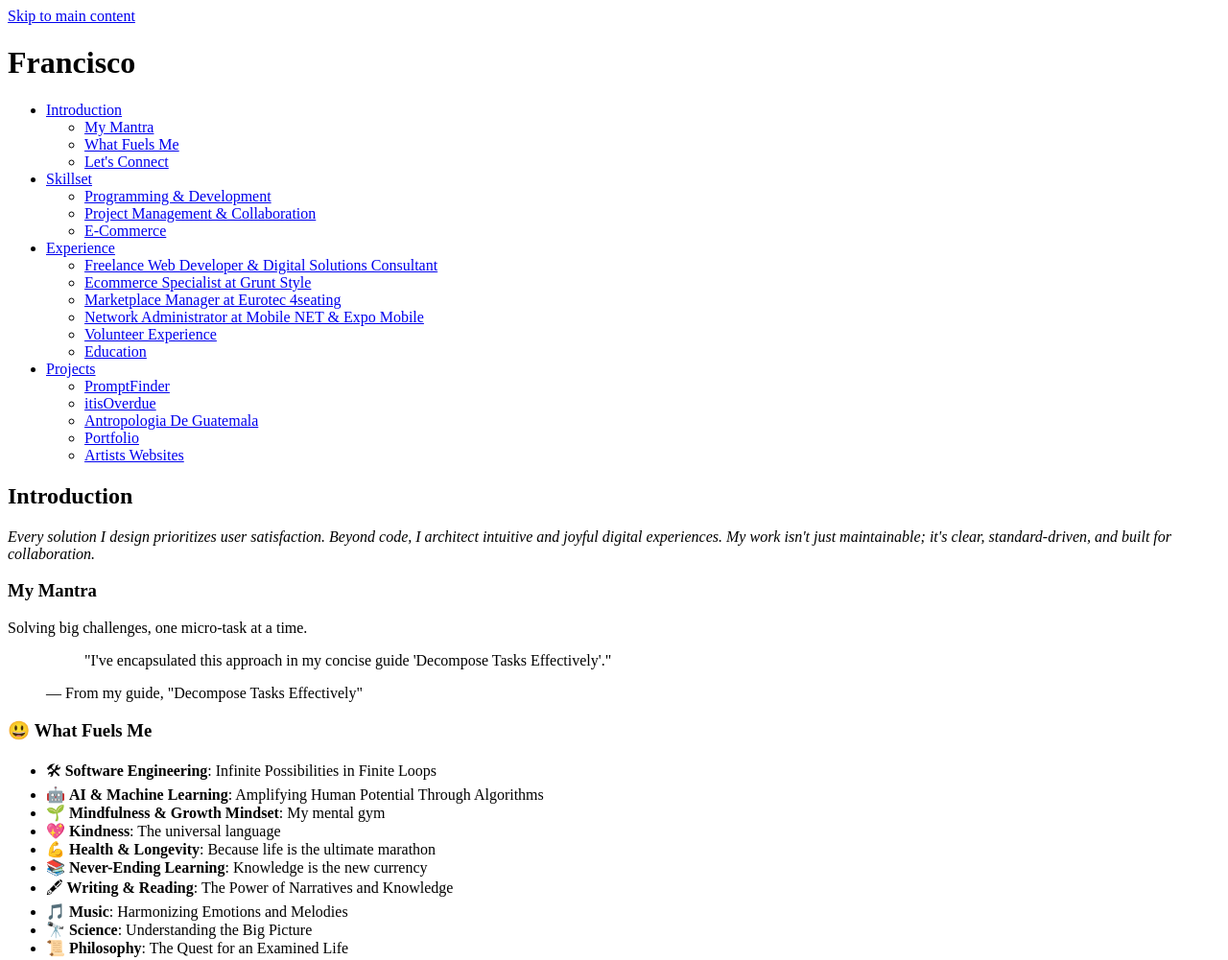
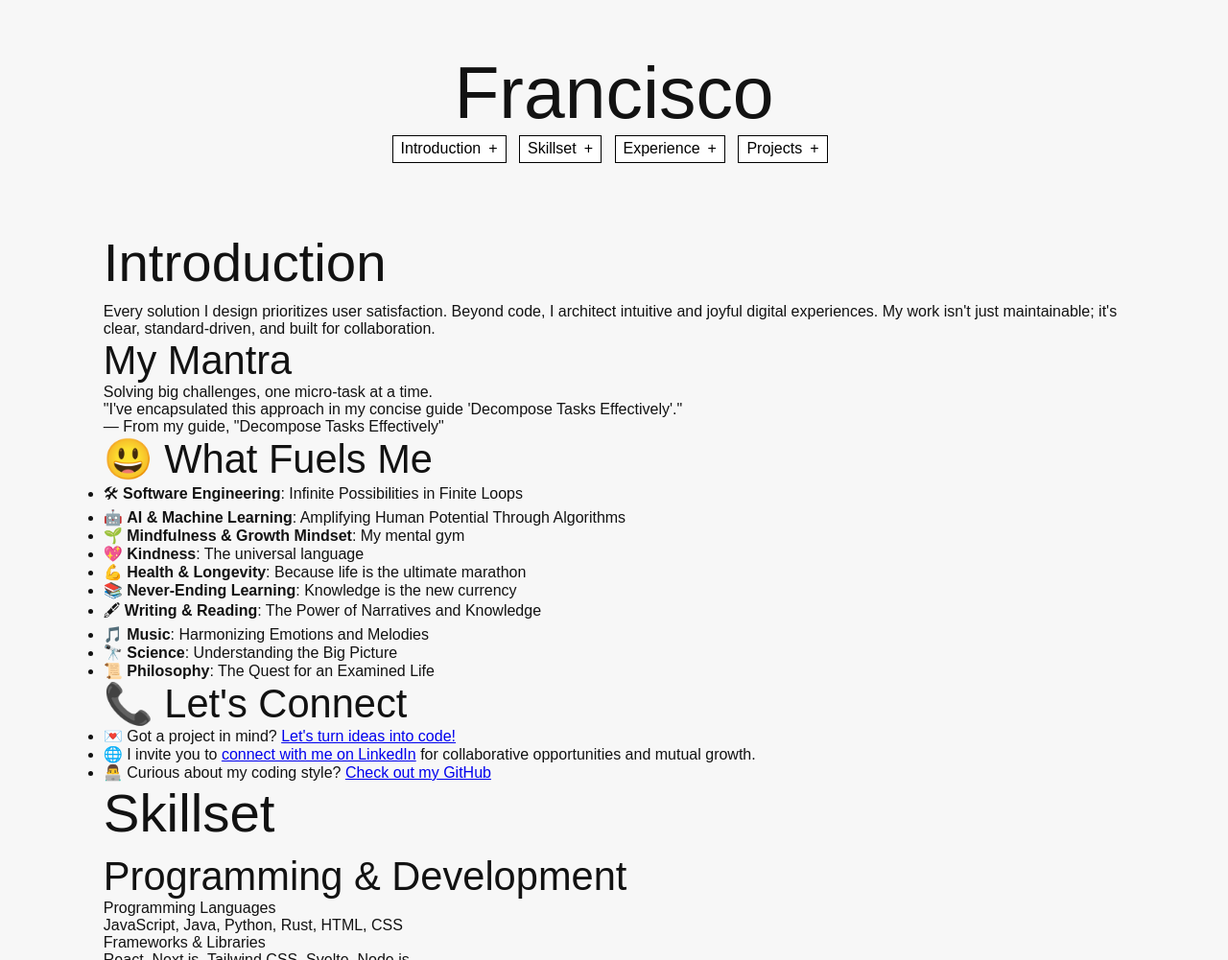
Before and after one commit to fromOkayToGreat/portfolio-build, a plain HTML site: page index.html in a window 1280 px wide. Shown: the top 1001 px of the page at 96% size. Drawn offline with Linux system fonts and the light colour scheme.

Commit message:
:sparkles: Add semantic, accessible multi-level navigation
Completed the implementation of a fully accessible and semantic navigation menu. Enhancements include keyboard
navigation support, screen reader compatibility, and full
compliance with ARIA guidelines. The navigation modal is now
responsive and provides a clear, user-friendly experience across
all devices.

```diff
--- a/index.html
+++ b/index.html
@@ -3,7 +3,8 @@
   <head>
     <meta charset="UTF-8" />
     <title>
-      Full-Stack Software Engineer in Orange County, CA - Francisco Gramajo
+      Full-Stack Software Engineer in Orange County, California - Francisco
+      Gramajo
     </title>
     <meta name="viewport" content="width=device-width, initial-scale=1.0" />
     <meta
@@ -14,19 +15,20 @@
     <meta name="geo.placename" content="Orange County" />
     <meta name="robots" content="index, follow" />
 
-    <!-- <link rel="stylesheet" href="styles.css" /> -->
+    <link rel="stylesheet" href="styles.css" />
   </head>
   <body>
+    <div class="wrapper">
       <!-- Header -->
       <header>
-      <a href="#main-content" class="skip-link">Skip to main content</a>
         <h1>Francisco</h1>
-      <nav aria-label="Primary navigation">
+        <nav id="navigation" class="main-nav" aria-label="Primary navigation">
+          <a href="#lets-connect" class="skip-link">Skip navigation</a>
           <ul>
             <!-- Introduction Navigation -->
-          <li data-section="introduction">
-            <a href="#introduction">Introduction</a>
-            <ul>
+            <li data-section="introduction" class="has-sub-menu">
+              <button class="menu-trigger">Introduction</button>
+              <ul class="sub-menu">
                 <li><a href="#my-mantra">My Mantra</a></li>
                 <li><a href="#what-fuels-me">What Fuels Me</a></li>
                 <li><a href="#lets-connect">Let's Connect</a></li>
@@ -34,11 +36,13 @@
             </li>
 
             <!-- Skillset Navigation -->
-          <li data-section="skillset">
-            <a href="#skillset">Skillset</a>
-            <ul>
+            <li data-section="skillset" class="has-sub-menu">
+              <button class="menu-trigger">Skillset</button>
+              <ul class="sub-menu">
                 <li>
-                <a href="#programming-development">Programming & Development</a>
+                  <a href="#programming-development"
+                    >Programming & Development</a
+                  >
                 </li>
                 <li>
                   <a href="#project-management-collaboration"
@@ -50,9 +54,9 @@
             </li>
 
             <!-- Experience Navigation -->
-          <li data-section="experience">
-            <a href="#experience">Experience</a>
-            <ul>
+            <li data-section="experience" class="has-sub-menu">
+              <button class="menu-trigger">Experience</button>
+              <ul class="sub-menu">
                 <li>
                   <a href="#freelance-web-developer"
                     >Freelance Web Developer & Digital Solutions Consultant</a
@@ -81,9 +85,9 @@
             </li>
 
             <!-- Projects Navigation -->
-          <li data-section="projects">
-            <a href="#projects">Projects</a>
-            <ul>
+            <li data-section="projects" class="has-sub-menu">
+              <button class="menu-trigger">Projects</button>
+              <ul class="sub-menu">
                 <li><a href="#promptfinder">PromptFinder</a></li>
                 <li><a href="#itisoverdue">itisOverdue</a></li>
                 <li>
@@ -101,12 +105,12 @@
         <section id="introduction" aria-labelledby="introduction-header">
           <h2 id="introduction-header">Introduction</h2>
           <p>
-          <em
-            >Every solution I design prioritizes user satisfaction. Beyond code,
-            I architect intuitive and joyful digital experiences. My work isn't
-            just maintainable; it's clear, standard-driven, and built for
-            collaboration.</em
-          >
+            <em>
+              Every solution I design prioritizes user satisfaction. Beyond
+              code, I architect intuitive and joyful digital experiences. My
+              work isn't just maintainable; it's clear, standard-driven, and
+              built for collaboration.
+            </em>
           </p>
         </section>
         <!-- Mantra -->
@@ -189,7 +193,7 @@
               Got a project in mind?
               <a
                 href="mailto:francisco@fromokaytogreat.com"
-              aria-label="Email Francisco for collaboration, I look forward to hearing from you!"
+                aria-label="Let's turn ideas into code! Email Francisco for collaboration."
                 >Let's turn ideas into code!</a
               >
             </li>
@@ -200,7 +204,7 @@
                 href="https://linkedin.com/in/francisco-gramajo/"
                 target="_blank"
                 rel="noopener noreferrer"
-              aria-label="Connect with Francisco on LinkedIn"
+                aria-label="Connect with me on LinkedIn for collaborative opportunities and mutual growth."
                 >connect with me on LinkedIn</a
               >
               for collaborative opportunities and mutual growth.
@@ -212,7 +216,7 @@
                 href="https://github.com/fromOkayToGreat"
                 target="_blank"
                 rel="noopener noreferrer"
-              aria-label="Visit Francisco's GitHub"
+                aria-label="Check out my GitHub to see my coding style."
                 >Check out my GitHub</a
               >
             </li>
@@ -260,13 +264,15 @@
             </h3>
             <ul>
               <li>
-              <strong>Project Management Tools</strong>: GitHub, Asana, Notion,
-              Jira
+                <strong>Project Management Tools</strong>: GitHub, Asana,
+                Notion, Jira
               </li>
               <li>
                 <strong>Messaging</strong>: Discord, Slack, Zoom, Google Chat
               </li>
-            <li><strong>Office Suites</strong>: MS Office, Google Workspace</li>
+              <li>
+                <strong>Office Suites</strong>: MS Office, Google Workspace
+              </li>
               <li>
                 <strong>Spoken Languages</strong>: English (Fluent), Spanish
                 (Fluent)
@@ -307,13 +313,14 @@
                 <time datetime="2023-10-01">Oct 2023 - Present</time>
                 <ul>
                   <li>
-                  Delivered tailored web solutions to diverse clients, enhancing
-                  their online presence and meeting business objectives.
+                    Delivered tailored web solutions to diverse clients,
+                    enhancing their online presence and meeting business
+                    objectives.
                   </li>
                   <li>
-                  Specialized in creating intuitive, scalable, and maintainable
-                  websites using technologies such as HTML, CSS, JavaScript,
-                  React, and Next.js.
+                    Specialized in creating intuitive, scalable, and
+                    maintainable websites using technologies such as HTML, CSS,
+                    JavaScript, React, and Next.js.
                   </li>
                   <li>
                     Led end-to-end project lifecycles, from initial consultation
@@ -323,8 +330,8 @@
                   </li>
                   <li>
                     Managed domain hosting, security measures, and ensured
-                  accessibility compliance with modern web standards and Search
-                  Engine Optimization best practices.
+                    accessibility compliance with modern web standards and
+                    Search Engine Optimization best practices.
                   </li>
                 </ul>
               </li>
@@ -338,8 +345,8 @@
                     strategies.
                   </li>
                   <li>
-                  Crafted enticing web content such as product listing details,
-                  enhance imagery, SEO, and keyword research.
+                    Crafted enticing web content such as product listing
+                    details, enhance imagery, SEO, and keyword research.
                   </li>
                   <li>
                     Orchestrated shipping processes and inventory integrity,
@@ -377,13 +384,16 @@
                     Director.
                   </li>
                   <li>
-                  Cleared 95% of clearance inventory, freeing up warehouse space
-                  and enabling a YoY increase in sales exceeding $20 million.
+                    Cleared 95% of clearance inventory, freeing up warehouse
+                    space and enabling a YoY increase in sales exceeding $20
+                    million.
                   </li>
                 </ul>
               </li>
               <li id="network-administrator">
-              <strong>Network Administrator at Mobile NET & Expo Mobile</strong>
+                <strong
+                  >Network Administrator at Mobile NET & Expo Mobile</strong
+                >
                 | <time datetime="2014-04-01">Apr 2014</time> -
                 <time datetime="2015-11-01">Nov 2015</time>
                 <ul>
@@ -392,12 +402,15 @@
                     workstations, servers, and networks.
                   </li>
                   <li>
-                  Resolved back-end issues, scrutinizing logs and API requests.
+                    Resolved back-end issues, scrutinizing logs and API
+                    requests.
                   </li>
-                <li>Compiled daily managerial reports using Excel and SQL.</li>
                   <li>
-                  Successfully relocated the company's entire IT infrastructure,
-                  from servers to CCTV, with zero downtime.
+                    Compiled daily managerial reports using Excel and SQL.
+                  </li>
+                  <li>
+                    Successfully relocated the company's entire IT
+                    infrastructure, from servers to CCTV, with zero downtime.
                   </li>
                 </ul>
               </li>
@@ -562,7 +575,7 @@
           </article>
         </section>
       </main>
-
+    </div>
     <script src="script.js"></script>
   </body>
 </html>
--- a/script.js
+++ b/script.js
@@ -1,14 +1,77 @@
-document.addEventListener("DOMContentLoaded", function () {
-  const toggleThemeButton = document.getElementById("toggleTheme");
+// Find all sub-menus.
+const subMenus = document.querySelectorAll(".main-nav ul ul");
+// Find all sub-menu trigger buttons. */
+const menuTriggers = document.querySelectorAll(".menu-trigger");
 
-  toggleThemeButton.addEventListener("click", function () {
-    const body = document.body;
+// Hide all sub-menus.
+subMenus.forEach((subMenu) => {
+  subMenu.classList.add("hide");
+});
 
-    if (body.classList.contains("theme-dark")) {
-      body.classList.remove("theme-dark");
-      // Add light theme class and modify variables
-    } else {
-      body.classList.add("theme-dark");
-    }
+/**
+ * Toggle sub-menu open/closed.
+ * @param {DOM node} parent
+ * @param {boolean} status
+ */
+const toggleMenu = (parent, status) => {
+  const trigger = parent.querySelector("button");
+  const subMenu = parent.querySelector("ul");
+  const sectionName = parent.getAttribute("data-section");
+
+  if (status == "false") {
+    parent.classList.add("open");
+    subMenu.classList.remove("hide");
+    trigger.setAttribute("aria-expanded", "true");
+    trigger.setAttribute("aria-label", `Close ${sectionName} menu.`);
+  } else {
+    parent.classList.remove("open");
+    subMenu.classList.add("hide");
+    trigger.setAttribute("aria-expanded", "false");
+    trigger.setAttribute("aria-label", `Open ${sectionName} menu.`);
+  }
+};
+
+// For each trigger button:
+// - add a down-arrow
+// - set aria attributes
+// - add event listener
+menuTriggers.forEach((trigger) => {
+  trigger.classList.add("sub");
+  const sectionName = trigger.parentElement.getAttribute("data-section");
+
+  trigger.setAttribute("aria-expanded", "false");
+  trigger.setAttribute("aria-label", `Open ${sectionName} menu.`);
+  trigger.addEventListener("click", function () {
+    const parent = trigger.parentElement;
+    const status = trigger.getAttribute("aria-expanded");
+    toggleMenu(parent, status);
   });
 });
+
+// Closes sub-menus when user clicks on a menu item.
+subMenus.forEach((subMenu) => {
+  subMenu.querySelectorAll("li").forEach((menuItem) => {
+    menuItem.addEventListener("click", () => {
+      const openSubMenu = document.querySelector(".main-nav ul ul:not(.hide)");
+      if (openSubMenu) {
+        toggleMenu(openSubMenu.parentElement, "true");
+      }
+    });
+  });
+});
+
+// Close sub-menus when user tabs outside menu.
+document.addEventListener("focusin", (e) => {
+  let currentSubMenu = document.querySelector(".open");
+  if (currentSubMenu && e.target.closest(".has-sub-menu") !== currentSubMenu) {
+    toggleMenu(currentSubMenu, true);
+  }
+});
+
+// Close sub-menus when user clicks outside menu.
+document.addEventListener("click", (e) => {
+  let currentSubMenu = document.querySelector(".open");
+  if (currentSubMenu && e.target.closest(".has-sub-menu") !== currentSubMenu) {
+    toggleMenu(currentSubMenu, true);
+  }
+});
--- a/styles.css
+++ b/styles.css
@@ -35,15 +35,13 @@
   --grid-columns: 12;
 
   --flow-space: var(--space-m);
+
+  --clr-lightest: hsl(0, 0%, 97%);
+  --clr-darkest: hsl(0, 0%, 7%);
 }
 
 /* Utility for dark theme */
 .theme-dark {
-  --bg-darkest: hsl(220, 5%, 13%);
-  --bg-darker: hsl(220, 4%, 14%);
-  --bg-dark: hsl(210, 2%, 19%);
-  --fg-lighter: hsl(240, 33%, 99%);
-  --fg-light: hsl(300, 2%, 77%);
 }
 
 /* Utility CSS (U) */
@@ -60,33 +58,14 @@
 }
 
 html {
-  color-scheme: dark light;
+  color-scheme: light;
 }
 
 body {
   min-height: 100vh;
   font-family: Arial, sans-serif;
-}
-
-.u-container {
-  max-width: var(--grid-max-width);
-}
-
-.u-grid {
-  display: grid;
-}
-
-/* Block CSS (B) */
-#profile,
-#intro,
-#experience,
-#projects {
-  padding: var(--space-l);
-  font-size: var(--step-0);
-}
-
-#profile {
-  padding: var(--space-xl);
+  background: var(--clr-lightest);
+  color: var(--clr-darkest);
 }
 
 /* Exception CSS (E) */
@@ -133,14 +112,121 @@ video {
   max-width: 100%;
 }
 
-main > *:nth-child(1),
-main > *:nth-child(2) {
-  background: var(--bg-darker);
-}
-main > *:nth-child(3) {
-  background: var(--bg-dark);
+/* WRAPPER */
+
+.wrapper {
+  display: grid;
+  grid-gap: var(--grid-gutter);
+  max-width: var(--grid-max-width);
+  margin: 0 auto;
+  padding: var(--flow-space);
 }
 
-.flow > * + * {
-  margin-top: var(--flow-space, 1em);
+/* HEADER */
+
+header {
+  display: flex;
+  flex-direction: column;
+  align-items: center;
+  justify-content: center;
+  padding: var(--space-m);
 }
+
+/* NAVIGATION */
+
+button {
+  font-family: inherit;
+  font-size: 100%;
+  margin: 0;
+  overflow: visible;
+  text-transform: none;
+  -webkit-appearance: button;
+  border: 0;
+  background: none;
+}
+
+button:hover {
+  cursor: pointer;
+}
+
+button:hover,
+button:focus,
+button:active {
+  background: none;
+  border-color: inherit;
+  border-radius: 0;
+}
+
+.skip-link {
+  clip: rect(1px, 1px, 1px, 1px);
+  clip-path: inset(50%);
+  height: 1px;
+  width: 1px;
+  margin: -1px;
+  overflow: hidden;
+  padding: 0;
+  position: absolute;
+}
+
+.skip-link:focus {
+  clip: unset;
+  clip-path: unset;
+  height: auto;
+  width: auto;
+  margin: 0;
+  padding: 1rem 1.5rem;
+  background: white;
+  z-index: 1;
+}
+
+.main-nav ul {
+  list-style-type: none;
+  display: flex;
+  flex-wrap: wrap;
+  margin: 0;
+  padding: 0;
+  justify-content: center;
+  gap: var(--space-3xs);
+}
+
+.main-nav li {
+  position: relative;
+}
+
+.main-nav a,
+.menu-trigger {
+  display: block;
+  margin-block-end: 1ch;
+  margin-inline-end: 1ch;
+  padding: 0.3rem 0.5rem;
+  border: 1px solid black;
+  color: black;
+  text-decoration: none;
+  background: white;
+}
+
+.main-nav a:hover,
+.main-nav a:focus,
+.menu-trigger:hover,
+.menu-trigger:focus {
+  background: black;
+  color: white;
+  border-color: black;
+}
+
+.main-nav ul ul {
+  position: absolute;
+  display: flex;
+  flex-direction: column;
+  z-index: 1;
+}
+
+.main-nav ul ul.hide {
+  display: none;
+}
+
+.sub::after {
+  display: inline-block;
+  margin-inline-start: 0.5rem;
+  content: "+";
+}
```
Lines whose indentation alone changed are shown as unchanged.
